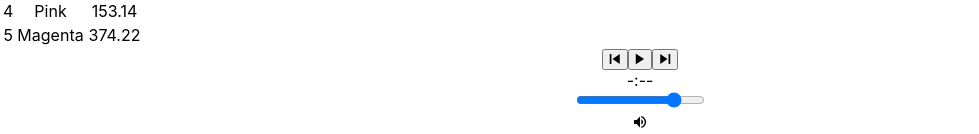
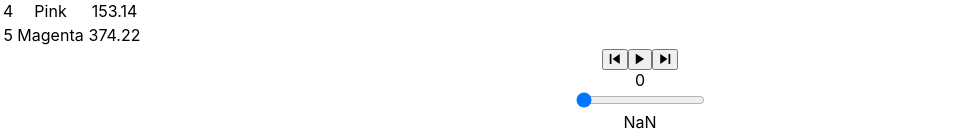
Before and after one commit to Greyfox0001/bloc-jams-react, a React (Create React App) app: page /album/the-colors in a window 1280 px wide. Shown: the part 870-1004 px from the top of the page, without its empty margins (0-979 px from the left). Built offline with nearby package versions, Linux system fonts and the light colour scheme.

Commit message:
Completed checkpoint work for Player Bar: Range Inputs

```diff
--- a/src/components/Album.js
+++ b/src/components/Album.js
@@ -13,12 +13,33 @@
     this.state = {
       album: album,
       currentSong: album.songs[0],
+      currentTime: 0,
+      duration: album.songs[0].duration,
       isPlaying: false,
-      isHovered: null,
+      isHovered: null
     };
 
     this.audioElement = document.createElement('audio');
     this.audioElement.src = album.songs[0].audioSrc;
+  }
+
+  componentDidMount() {
+    this.eventListeners = {
+      timeupdate: e => {
+        this.setState({currentTime: this.audioElement.currentTime});
+      },
+      durationchange: e => {
+        this.setState({duration: this.audioElement.duration});
+      }
+    };
+    this.audioElement.addEventListener('timeupdate', this.eventListeners.timeupdate);
+    this.audioElement.addEventListener('durationchange', this.eventListeners.durationchange);
+  }
+
+  componentWillUnmount() {
+    this.audioElement.src = null;
+    this.audioElement.removeEventlistener('timeupdate', this.eventListeners.timeupdate);
+    this.audioElement.removeEventlistener('durationchange', this.eventListeners.durationchange);
   }
 
   play() {
@@ -60,6 +81,12 @@
     const newSong = this.state.album.songs[newIndex];
     this.setSong(newSong);
     this.play();
+  }
+
+  handleTimeChange(e) {
+    const newTime = this.audioElement.duration * e.target.value;
+    this.audioElement.currentTime = newTime;
+    this.setState({currentTime: newTime});
   }
 
   handleSongHover(song) {
@@ -120,9 +147,12 @@
         <PlayerBar
           isPlaying={this.state.isPlaying}
           currentSong={this.state.currentSong}
+          currentTime={this.audioElement.currentTime}
+          duration={this.audioElement.duration}
           handleSongClick={() => this.handleSongClick(this.state.currentSong)}
           handlePrevClick={() => this.handlePrevClick()}
           handleNextClick={() => this.handleNextClick()}
+          handleTimeChange={(e) => this.handleTimeChange(e)}
         />
       </section>
     );
--- a/src/components/PlayerBar.js
+++ b/src/components/PlayerBar.js
@@ -16,8 +16,17 @@
           </button>
         </section>
         <section id="time-control">
-          <div className="current-time">-:--</div>
-          <input type="range" className="seek-bar" value="80" />
+          <div className="current-time">{this.props.currentTime}</div>
+          <input
+            type="range"
+            className="seek-bar"
+            value={(this.props.currentTime / this.props.duration) || 0}
+            max="1"
+            min="0"
+            step="0.01"
+            onChange={this.props.handleTimeChange}
+          />
+          <div className="total-time">{this.props.duration}</div>
           <div className="icon ion-md-volume-high"></div>
         </section>
       </section>
```
